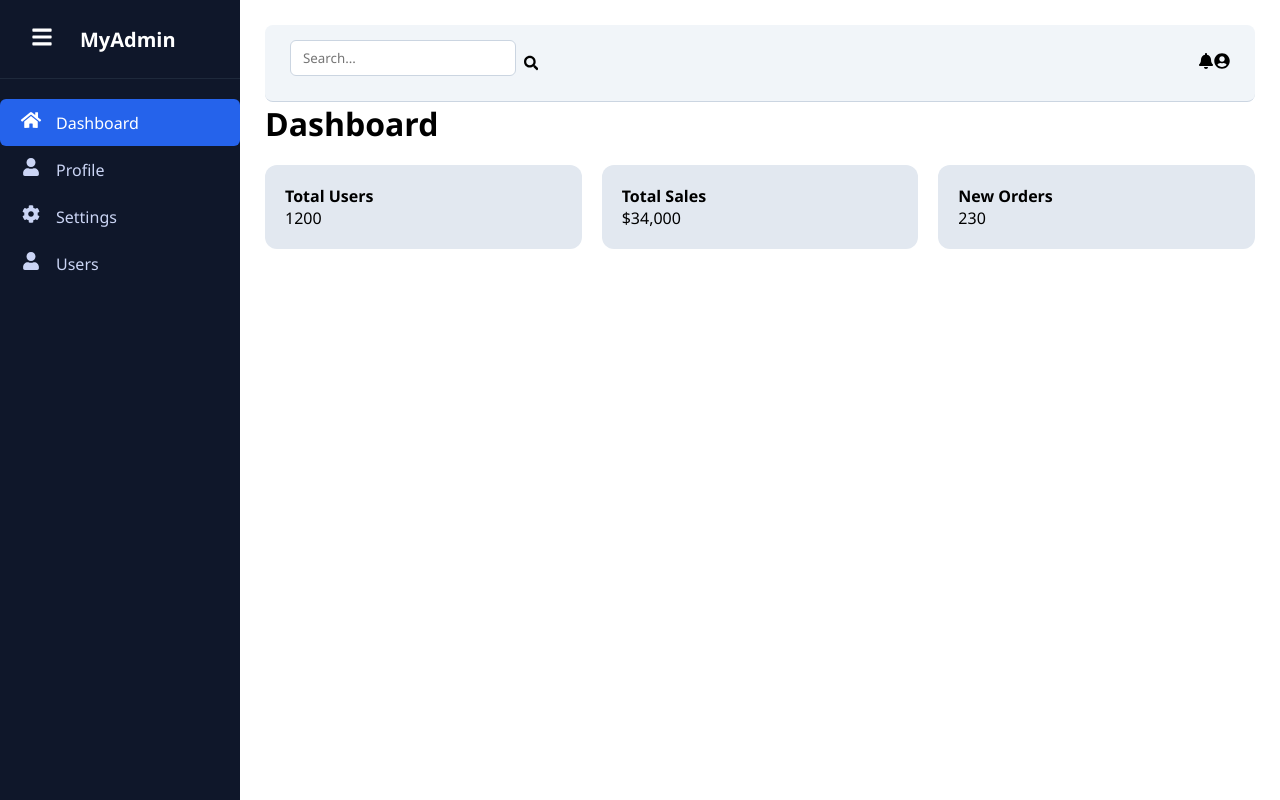
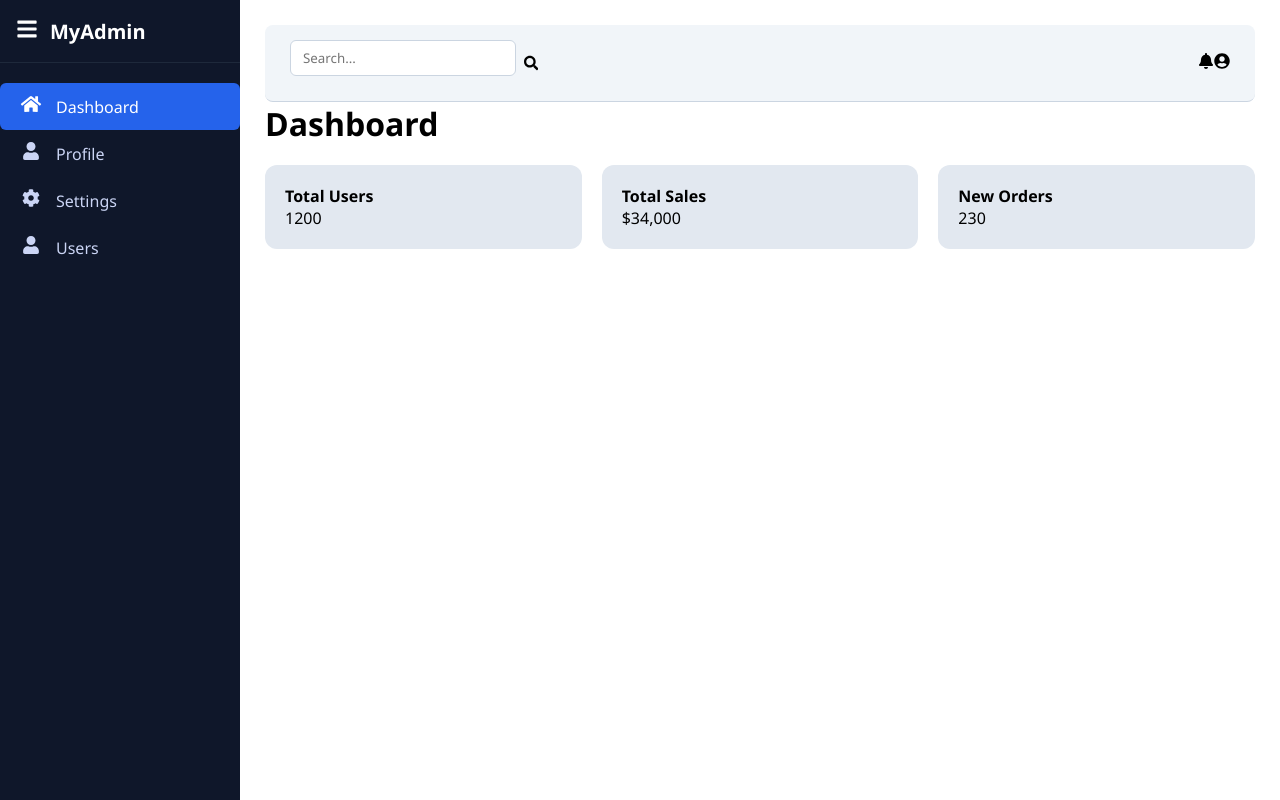
Before and after one commit to dheerajindoriya58-art/Sidebar, a React (Vite) app: page / in a window 1280 px wide. Built offline with nearby package versions, Linux system fonts and the light colour scheme.

Commit message:
first commit

```diff
--- a/src/App.css
+++ b/src/App.css
@@ -170,22 +170,6 @@ input[type="text"], input[type="email"], select {
   border: 1px solid #cbd5e1;
 }
 
-button {
-  padding: 8px 15px;
-  border-radius: 6px;
-  border: none;
-  background-color: #2563eb;
-  color: white;
-  cursor: pointer;
-  transition: background 0.2s;
-}
-
-button:hover {
-  background-color: #1e40af;
-}
-
-
-
 /* RESPONSIVE */
 @media (max-width: 768px) {
   .sidebar {
```
